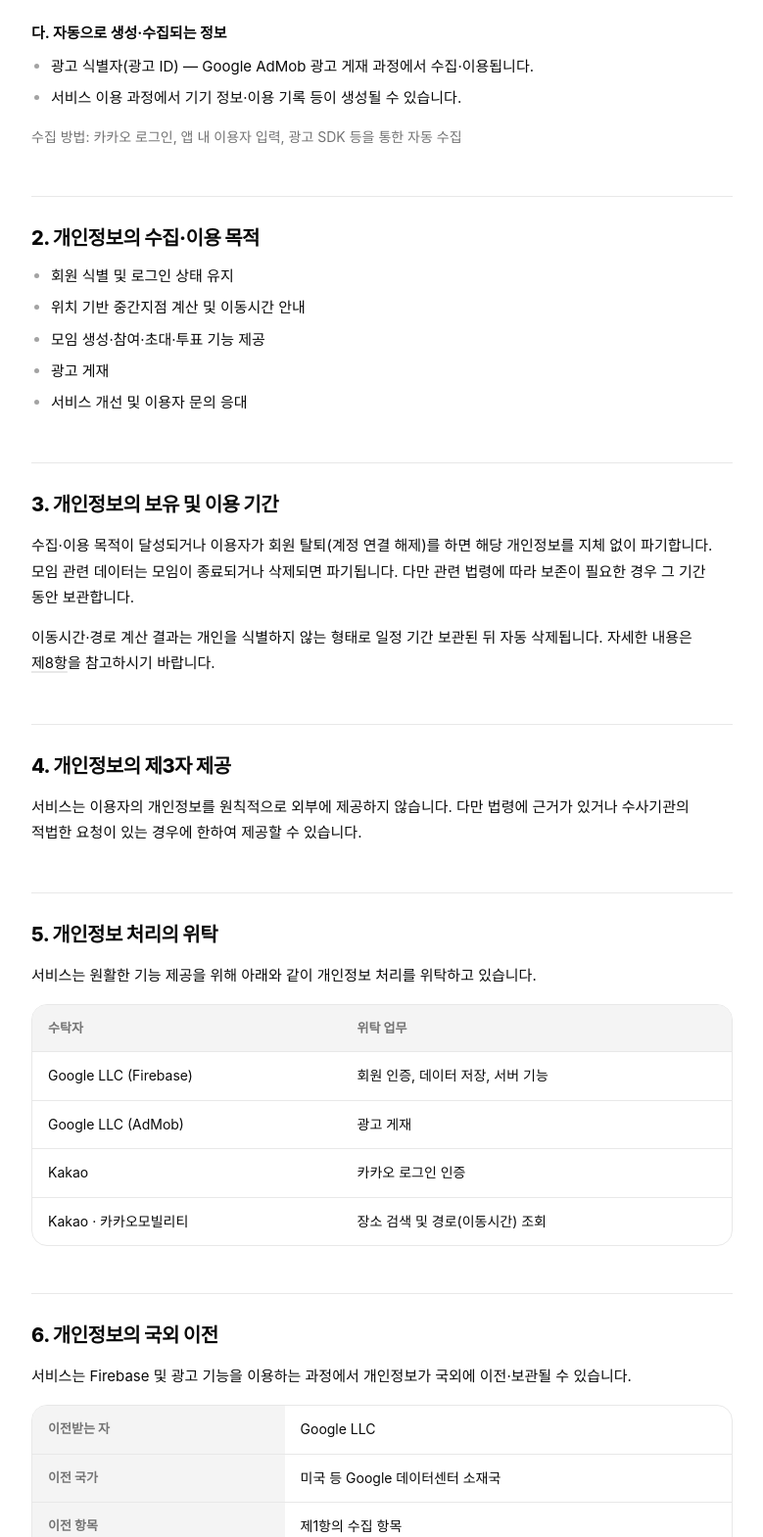
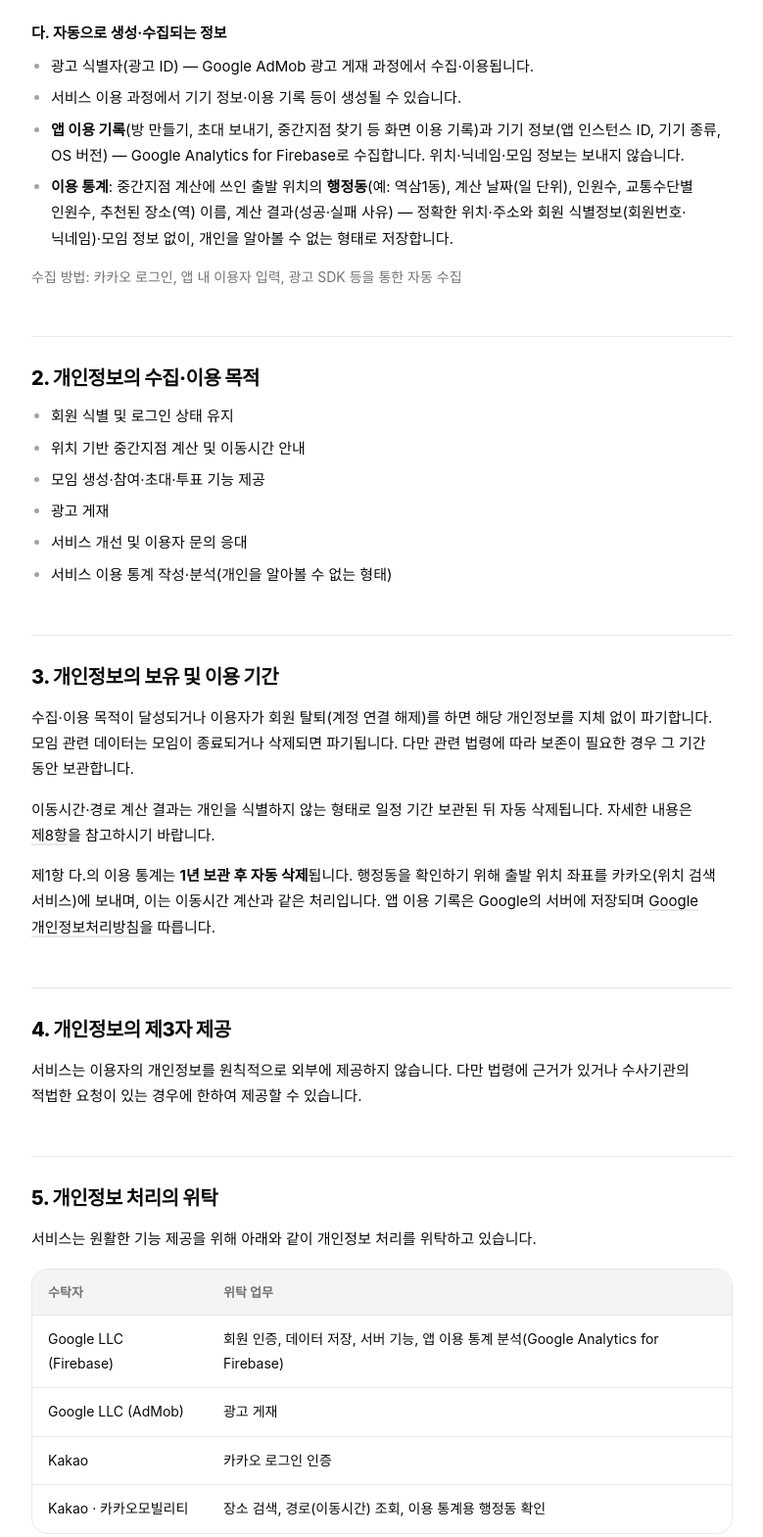
Before and after one commit to miping-team/miping-legal, an Astro site: page /privacy in a window 1280 px wide. Shown: the part 600-2169 px from the top of the page at 98% size, without its empty margins (250-1029 px from the left). Built offline with nearby package versions, Linux system fonts and the light colour scheme; Astro itself is replaced by a stand-in of ours; a web font is replaced by a local one.

Commit message:
docs: 개인정보처리방침에 이용 통계(행정동·1년 자동 삭제)와 앱 이용 기록(Google Analytics for Firebase)을 적는다

```diff
--- a/src/pages/privacy.astro
+++ b/src/pages/privacy.astro
@@ -3,7 +3,7 @@ import Base from "../layouts/Base.astro";
 ---
 <Base title="미핑 · 개인정보처리방침" description="미핑(MiPing) 개인정보처리방침">
   <h1>개인정보처리방침</h1>
-  <p class="meta">시행일: 2026년 8월 6일 · 최종 수정일: 2026년 8월 28일</p>
+  <p class="meta">시행일: 2026년 8월 6일 · 최종 수정일: 2026년 11월 20일</p>
 
   <p>미핑(MiPing, 이하 "서비스")은 이용자의 개인정보를 소중히 여기며,
     「개인정보 보호법」 등 관련 법령을 준수합니다. 본 방침은 서비스가 어떤 개인정보를
@@ -24,6 +24,11 @@ import Base from "../layouts/Base.astro";
   <ul>
     <li>광고 식별자(광고 ID) — Google AdMob 광고 게재 과정에서 수집·이용됩니다.</li>
     <li>서비스 이용 과정에서 기기 정보·이용 기록 등이 생성될 수 있습니다.</li>
+    <li><b>앱 이용 기록</b>(방 만들기, 초대 보내기, 중간지점 찾기 등 화면 이용 기록)과 기기 정보(앱 인스턴스 ID,
+      기기 종류, OS 버전) — Google Analytics for Firebase로 수집합니다. 위치·닉네임·모임 정보는 보내지 않습니다.</li>
+    <li><b>이용 통계</b>: 중간지점 계산에 쓰인 출발 위치의 <b>행정동</b>(예: 역삼1동), 계산 날짜(일 단위),
+      인원수, 교통수단별 인원수, 추천된 장소(역) 이름, 계산 결과(성공·실패 사유) — 정확한 위치·주소와
+      회원 식별정보(회원번호·닉네임)·모임 정보 없이, 개인을 알아볼 수 없는 형태로 저장합니다.</li>
   </ul>
   <p class="muted">수집 방법: 카카오 로그인, 앱 내 이용자 입력, 광고 SDK 등을 통한 자동 수집</p>
 
@@ -34,6 +39,7 @@ import Base from "../layouts/Base.astro";
     <li>모임 생성·참여·초대·투표 기능 제공</li>
     <li>광고 게재</li>
     <li>서비스 개선 및 이용자 문의 응대</li>
+    <li>서비스 이용 통계 작성·분석(개인을 알아볼 수 없는 형태)</li>
   </ul>
 
   <h2>3. 개인정보의 보유 및 이용 기간</h2>
@@ -42,6 +48,9 @@ import Base from "../layouts/Base.astro";
     다만 관련 법령에 따라 보존이 필요한 경우 그 기간 동안 보관합니다.</p>
   <p>이동시간·경로 계산 결과는 개인을 식별하지 않는 형태로 일정 기간 보관된 뒤 자동 삭제됩니다.
     자세한 내용은 <a href="#account-deletion">제8항</a>을 참고하시기 바랍니다.</p>
+  <p>제1항 다.의 이용 통계는 <b>1년 보관 후 자동 삭제</b>됩니다. 행정동을 확인하기 위해 출발 위치 좌표를
+    카카오(위치 검색 서비스)에 보내며, 이는 이동시간 계산과 같은 처리입니다. 앱 이용 기록은 Google의 서버에
+    저장되며 <a href="https://policies.google.com/privacy">Google 개인정보처리방침</a>을 따릅니다.</p>
 
   <h2>4. 개인정보의 제3자 제공</h2>
   <p>서비스는 이용자의 개인정보를 원칙적으로 외부에 제공하지 않습니다. 다만 법령에 근거가 있거나
@@ -52,10 +61,10 @@ import Base from "../layouts/Base.astro";
   <table>
     <thead><tr><th>수탁자</th><th>위탁 업무</th></tr></thead>
     <tbody>
-      <tr><td>Google LLC (Firebase)</td><td>회원 인증, 데이터 저장, 서버 기능</td></tr>
+      <tr><td>Google LLC (Firebase)</td><td>회원 인증, 데이터 저장, 서버 기능, 앱 이용 통계 분석(Google Analytics for Firebase)</td></tr>
       <tr><td>Google LLC (AdMob)</td><td>광고 게재</td></tr>
       <tr><td>Kakao</td><td>카카오 로그인 인증</td></tr>
-      <tr><td>Kakao · 카카오모빌리티</td><td>장소 검색 및 경로(이동시간) 조회</td></tr>
+      <tr><td>Kakao · 카카오모빌리티</td><td>장소 검색, 경로(이동시간) 조회, 이용 통계용 행정동 확인</td></tr>
     </tbody>
   </table>
 
```
